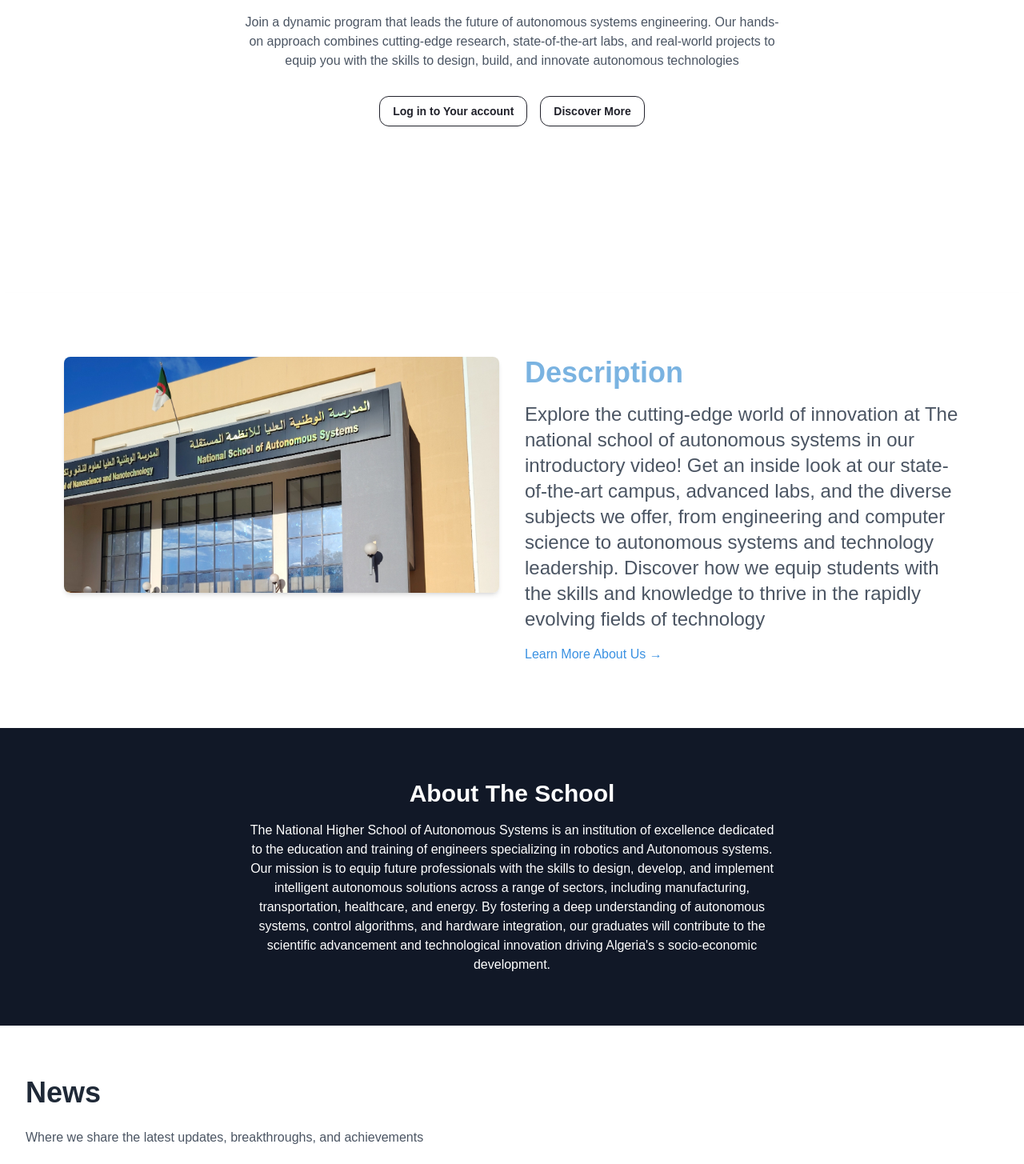
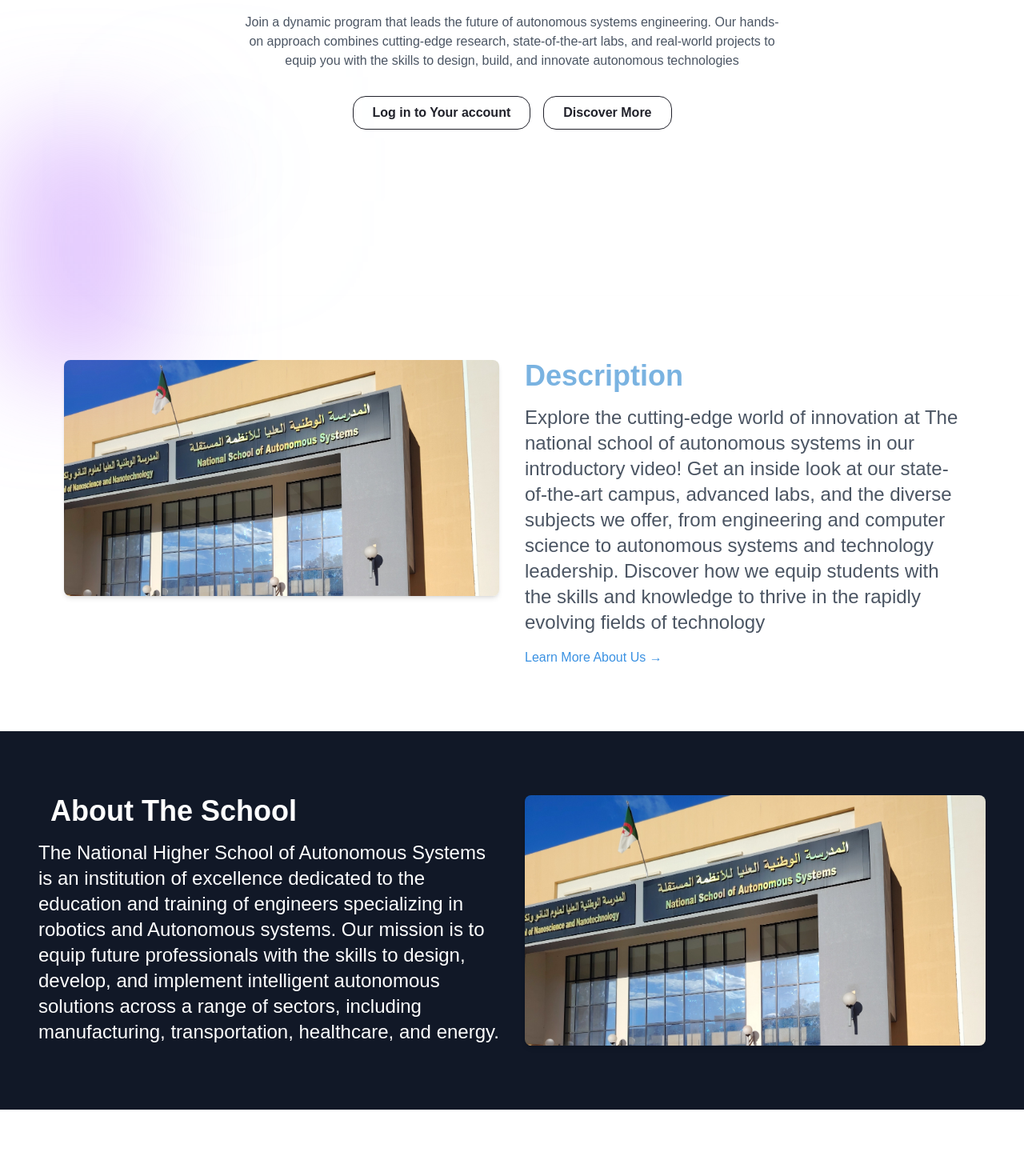
Before and after one commit to saap1tech/nsast_web, a Next.js app: page / in a window 1280 px wide. Shown: the part 383-1838 px from the top of the page at 80% size. Built offline with nearby package versions, Linux system fonts and the light colour scheme.

Commit message:
chof wech drt

```diff
--- /dev/null
+++ b/app/components/animata/background/blurry-blob.js
@@ -0,0 +1,66 @@
+import React from "react";
+import { clsx as cn } from 'clsx';
+
+
+export default function BlurryBlob({ className, firstBlobColor, secondBlobColor }) {
+  return (
+
+    <div className="min-h-0 min-w-1600 items-center justify-center">
+         <style>
+        {`
+          @keyframes blobMovement {
+            0% {
+              top: 0;
+              left: 0;
+              transform: scale(0.5);
+            }
+            25% {
+              top: 0;
+              left: 100%;
+              transform: scale(1);
+            }
+            50% {
+              top: 100%;
+              left: 100%;
+              transform: scale(1.5);
+            }
+            75% {
+              top: 100%;
+              left: 0;
+              transform: scale(1);
+            }
+            100% {
+              top: 0;
+              left: 0;
+              transform: scale(0.5);
+            }
+          }
+        `}
+      </style>
+
+      <div className="relative w-full max-w-lg">
+        <div
+         style={{
+            width: '100px',  // Set width of the blob
+            height: '100px', // Set height of the blob
+            animation: 'blobMovement 10s ease-in-out infinite',
+            top: '0',
+            left: '0',
+          }}
+          className={cn(
+            "absolute -right-40 -top-23 h-72 w-72 animate-pop-blob rounded-sm bg-blue-400 p-8 opacity-5 mix-blend-multiply blur-3xl filter",
+            className,
+            firstBlobColor
+          )}
+        ></div>
+        <div
+          className={cn(
+            "absolute -left-40 -top-23 h-72 w-72 animate-pop-blob rounded-sm bg-purple-400 p-8 opacity-45 mix-blend-multiply blur-3xl filter",
+            className,
+            secondBlobColor
+          )}
+        ></div>
+      </div>
+    </div>
+  );
+}
--- /dev/null
+++ b/app/components/animata/background/interactive-grid.js
@@ -0,0 +1,151 @@
+"use client";
+
+import { useCallback, useEffect, useMemo, useRef, useState } from "react";
+
+function useGridLayout() {
+  const containerRef = useRef(null);
+  const [layout, setLayout] = useState({ vertical: 0, horizontal: 0 });
+
+  useEffect(() => {
+    const updateLayout = () => {
+      const rect = containerRef.current?.getBoundingClientRect();
+      if (!rect) {
+        return;
+      }
+      setLayout({
+        vertical: Math.floor(rect.height),
+        horizontal: Math.floor(rect.width),
+      });
+    };
+
+    updateLayout();
+
+    window.addEventListener("resize", updateLayout);
+    return () => window.removeEventListener("resize", updateLayout);
+  }, []);
+
+  return {
+    layout,
+    containerRef,
+  };
+}
+
+function plotSquares(width, height, size) {
+  const squares = [];
+  const boundary = size * 2;
+  const used = new Set();
+
+  for (let x = boundary; x < width / 2 - boundary; x += size) {
+    for (let y = boundary; y < height - boundary; y += size) {
+      if (
+        used.has(x + y + size) ||
+        used.has(x + y - size) ||
+        used.has(x + y + size * 4) ||
+        used.has(x + y - size * 4)
+      ) {
+        continue;
+      }
+
+      used.add(x + y);
+      squares.push({ x, y });
+    }
+  }
+  return squares;
+}
+
+const size = 24; // h-6
+const boxClassName =
+  "absolute h-6 w-6 rounded-md bg-transparent p-px border border-gray-400/30 border-box group";
+
+function Grid() {
+  const {
+    layout: { vertical, horizontal },
+    containerRef,
+  } = useGridLayout();
+
+  const squares = useMemo(() => plotSquares(horizontal, vertical, size), [horizontal, vertical]);
+  const [active, setActive] = useState(0);
+  const timerRef = useRef();
+
+  const onMouseEnter = useCallback(() => {
+    if (timerRef.current) {
+      clearInterval(timerRef.current);
+    }
+
+    const set = () => {
+      const next = squares[Math.floor(Math.random() * squares.length) % squares.length];
+      setActive(next.x + next.y);
+    };
+
+    set();
+
+    const cycleCount = 5;
+    let count = 0;
+    timerRef.current = setInterval(() => {
+      if (count === cycleCount) {
+        clearInterval(timerRef.current);
+        setActive(0);
+        return;
+      }
+
+      set();
+      count++;
+    }, 1000);
+  }, [squares]);
+
+  const cells = useMemo(() => {
+    return squares.map(({ x, y }, i) => {
+      let xPos = x;
+      if (i % 2) {
+        xPos = horizontal - x - size;
+      }
+
+      const shouldHighlight = active - x === x || active - y === y;
+      return (
+        <div
+          key={`${x}-${y}`}
+          style={{
+            transform: `translate(${xPos}px, ${y}px)`,
+          }}
+          onMouseEnter={onMouseEnter}
+          onClick={onMouseEnter}
+          className={boxClassName}
+        >
+          <div
+            style={{
+              transitionDelay: active ? `${x + y}ms` : "0ms",
+            }}
+            className={`h-full w-full scale-90 rounded bg-gray-400/30 opacity-0 transition-all duration-700 ${
+              shouldHighlight ? "scale-100 opacity-100" : "group-hover:scale-100 group-hover:opacity-100"
+            }`}
+          />
+        </div>
+      );
+    });
+  }, [squares, horizontal, active, onMouseEnter]);
+
+  return (
+    <div
+      ref={containerRef}
+      onClick={onMouseEnter}
+      className={`absolute inset-0 h-full max-h-96 w-full ${vertical > 96 * 4 ? "top-1/4" : ""}`}
+    >
+      {cells}
+    </div>
+  );
+}
+
+export default function InteractiveGrid({ children, className, contentClassName }) {
+  return (
+    <div
+      className={`storybook-fix relative h-full w-full overflow-hidden rounded-3xl ${className || ""}`}
+      style={{
+        backgroundImage:
+          "linear-gradient(123deg, transparent 0%, transparent 36%,rgba(17, 17, 57,0.02) 36%, rgba(17, 17, 87,0.02) 56%,transparent 56%, transparent 100%),linear-gradient(251deg, transparent 0%, transparent 68%,rgba(3, 3, 3,0.02) 68%, rgba(3, 3, 93,0.02) 99%,transparent 99%, transparent 100%),linear-gradient(135deg, rgb(200,215,255),rgb(205,215,255))",
+      }}
+    >
+      <Grid />
+      <div className={`relative mx-auto h-full w-fit ${contentClassName || ""}`}>{children}</div>
+    </div>
+  );
+}
--- a/app/page.js
+++ b/app/page.js
@@ -1,4 +1,6 @@
 'use client'
+import InteractiveGrid from "./components/animata/background/interactive-grid";
+import BlurryBlob from "./components/animata/background/blurry-blob";
 import { redirect } from 'next/navigation'
 import Header from "./components/Header";
 import Footer from "./components/Footer";
@@ -14,9 +16,21 @@ export default function Home() {
   return (
     <>
       <Header />
+
+
+
       <main className="bg-white">
+
+
+      <div className="relative">
+
+
+
+
+   <div className="relative z-10">
         <section className="text-center py-52 px-40">
           <h1 className="text-4xl font-bold text-gray-800">
+
             Cultivating Technological Leaders Through{" "}
             <span className="text-[#3A91E2]">Advanced Research</span>,
             Collaboration, and{" "}
@@ -29,14 +43,27 @@ export default function Home() {
             skills to design, build, and innovate autonomous technologies
           </p>
           <div className="flex justify-center space-x-4 mt-8">
-            <button className="text-[#20212A] text-sm font-bold px-4 py-2 rounded-xl border-[1.42px] border-[#20212A] hover:bg-white-100">
+            <button className="text-[#20212A]hidden md:inline border-[#20212A] border-[1.5px] text-[#20212A] font-semibold px-6 py-2 rounded-2xl transition-shadow duration-300 hover:shadow-[0_0_15px_#20212A]">
               Log in to Your account
             </button>
-            <button className="text-[#20212A] text-sm font-bold px-4 py-2 rounded-xl border-[1.42px] border-[#20212A] hover:bg-white-100">
+            <button className="text-[#20212A]hidden md:inline border-[#20212A] border-[1.5px] text-[#20212A] font-semibold px-6 py-2 rounded-2xl transition-shadow duration-300 hover:shadow-[0_0_15px_#20212A]">
               Discover More
             </button>
           </div>
+
+
+          <BlurryBlob
+  firstBlobColor="bg-[#07BEB8]"   // Custom color for the first blob
+  secondBlobColor="bg-[#07BEB8]"  // Custom color for the second blob
+  className="absolute top-0 right-0 w-[200px] h-[300px]"  // Positioned to the top right corner
+/>
+
+
+
         </section>
+
+        </div>
+        </div>
 
         <section className="flex flex-col md:flex-row py-16 shadow-md px-8 md:px-16">
           <div className="md:w-1/2 p-4">
@@ -64,25 +91,37 @@ export default function Home() {
         </section>
 
         <section className="bg-gray-900 text-white py-16 px-8">
-          <h2 className="text-3xl text-center font-bold">About The School</h2>
-          <p className="mt-4 text-center max-w-2xl mx-auto">
+        <div className="flex items-center">
+        <div className="md:w-1/2 p-4">
+          <h1 className="text-4xl pl-[15px] font-bold mb-4">About The School</h1>
+         <p className="mt-4 max-w-2xl mx-auto text-2xl">
         The National Higher School of Autonomous Systems is an institution
         of excellence dedicated to the education and training of engineers
         specializing in robotics and Autonomous systems. Our mission is to
         equip future professionals with the skills to design, develop, and
         implement intelligent autonomous solutions across a range of
        sectors, including manufacturing, transportation, healthcare, and
-              energy. By fostering a deep understanding of autonomous systems,
-              control algorithms, and hardware integration, our graduates will
-              contribute to the scientific  advancement and technological
-              innovation driving Algeria's s socio-economic development.
+       energy.
         </p>
+        </div>
+
+        <div className="md:w-1/2 p-4 ml-auto">
+        <img
+         src="/school.jpg"
+        alt="School Image"
+        className="rounded-lg shadow-md"
+       />
+      </div>
+      </div>
 
         </section>
 
         <section className="px-8 py-16">
-  <h2 className="text-4xl font-bold text-gray-800 mb-6">News</h2>
-  <p className="text-gray-600 mb-12">
+        <h2 className="relative pl-[6px] text-4xl font-bold text-gray-800 mb-6 after:content-[''] after:block after:h-1 after:bg-[#3A91E2] after:rounded-full after:w-16 after:mt-2">
+            News
+        </h2>
+
+  <p className="text-gray-600 mb-12 relative pl-[6px]">
     Where we share the latest updates, breakthroughs, and achievements
   </p>
 
@@ -156,8 +195,8 @@ export default function Home() {
 
 
         <section className="py-16 px-8">
-          <h2 className="text-4xl font-bold text-center text-gray-800">Campus Life</h2>
-          <p className="text-gray-600 mt-4">
+          <h2 className="relative pl-[3px] text-4xl font-bold text-gray-800 mb-6 after:content-[''] after:block after:h-1 after:bg-[#3A91E2] after:rounded-full after:w-16 after:mt-2">Campus Life</h2>
+          <p className="text-gray-600 mt-4 ">
             Experience vibrant campus life where innovation meets community!
             Beyond academics, our campus offers a rich environment for personal
             growth and collaboration. With state-of-the-art facilities, student
@@ -180,6 +219,7 @@ export default function Home() {
     </section>
     </main>
       <Footer />
+
     </>
   );
 }
--- a/app/src/data.js
+++ b/app/src/data.js
@@ -9,7 +9,7 @@ export const projects = [
     {
         title: "school",
         description: "SCHOOL",
-        src: "school.jpg",
+        src: "IMG20240208164053.jpg",
         link: "#",
         color: "#061993"
       },
--- a/package.json
+++ b/package.json
@@ -12,6 +12,7 @@
     "@gsap/react": "^2.1.1",
     "@studio-freight/lenis": "^1.0.42",
     "bcrypt": "^5.1.1",
+    "clsx": "^2.1.1",
     "express": "^4.21.1",
     "gsap": "^3.12.5",
     "mongodb": "^6.11.0",
```
Also changed, not shown: app/components/Footer.jsx (+11 -5 lines), 2 other files (tests, documents, lock files or other folders). Lines whose indentation alone changed are shown as unchanged.
